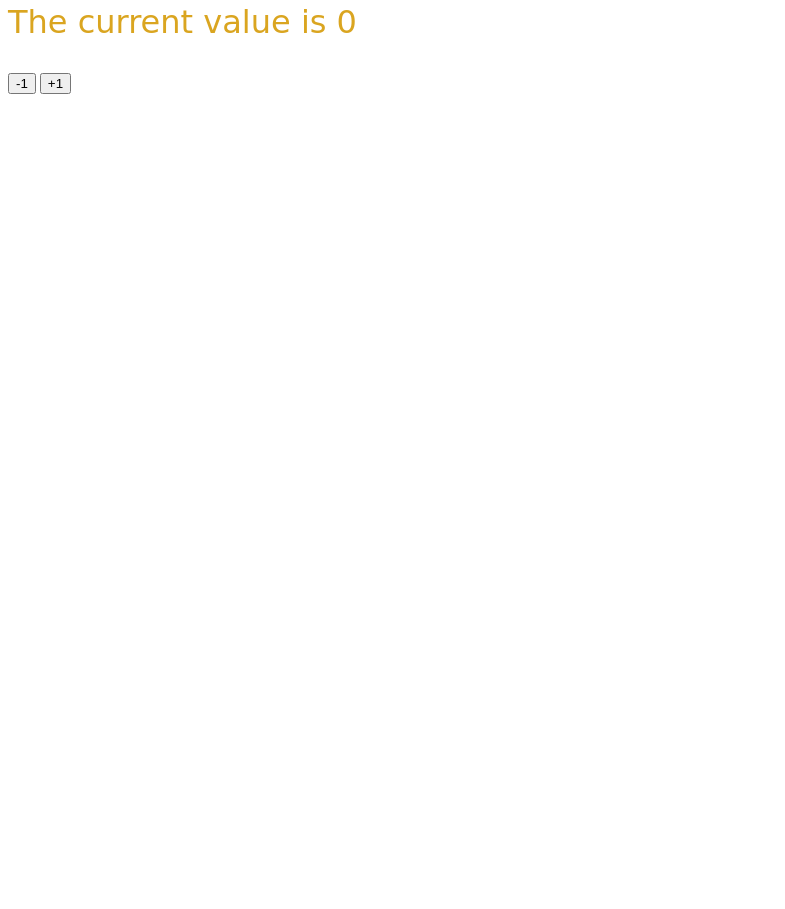
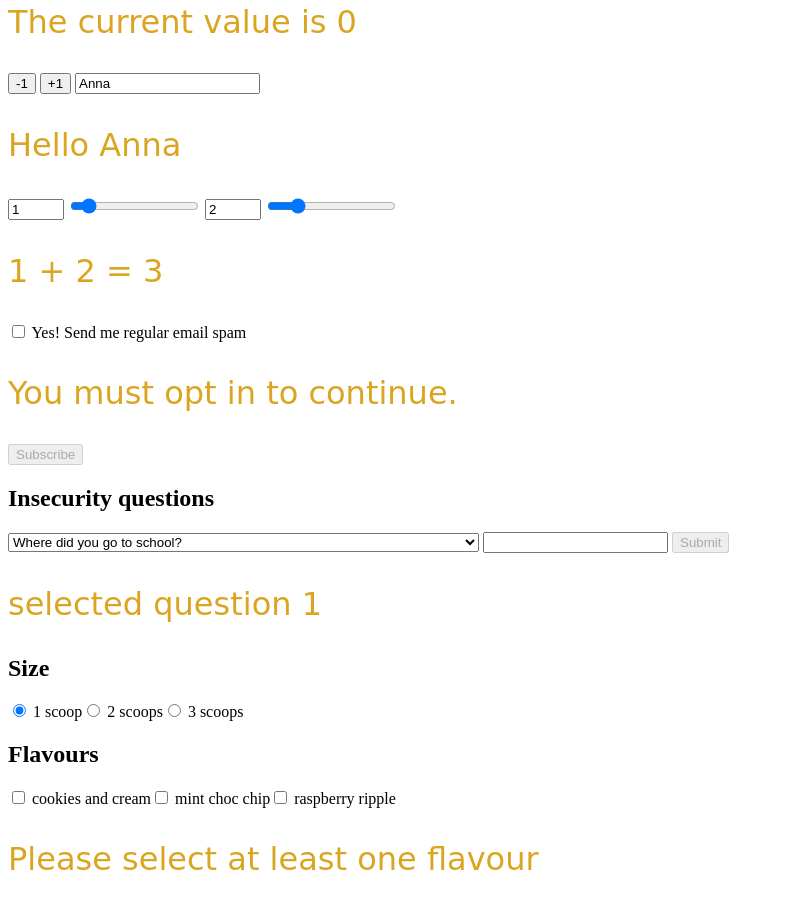
Before and after one commit to ecaterina99/Svelte, a SvelteKit app in the folder my-svelte-app/: page / in a window 1280 px wide. Shown: the part 1740-2649 px from the top of the page, without its empty margins (0-785 px from the left). Before the commit the page ends 1842 px from the top, so only its background shows below. Built offline with nearby package versions, Linux system fonts and the light colour scheme.

Commit message:
Add binding

```diff
--- a/my-svelte-app/src/routes/+page.svelte
+++ b/my-svelte-app/src/routes/+page.svelte
@@ -36,7 +36,7 @@
     };
 
     const colors = ['red', 'orange', 'yellow', 'green', 'blue', 'indigo', 'violet'];
-    let selected = $state(colors[0]);
+    let selectedColor = $state(colors[0]);
 
 
     import Thing from './Thing.svelte';
@@ -78,6 +78,52 @@
 
     import Stepper from './Stepper.svelte';
     let value = $state(0);
+
+    let name2 = "Anna";
+
+        let a = $state(1);
+        let b = $state(2);
+
+
+    let yes = $state(false);
+
+
+    //select bindings
+
+    let questions = [
+        {
+            id: 1,
+            text: `Where did you go to school?`
+        },
+        {
+            id: 2,
+            text: `What is your mother's name?`
+        },
+        {
+            id: 3,
+            text: `What is another personal fact that an attacker could easily find with Google?`
+        }
+    ];
+
+    let selected = $state();
+
+    let answer = $state('');
+
+    function handleSubmit(e) {
+        e.preventDefault();
+
+        alert(
+            `answered question ${selected.id} (${selected.text}) with "${answer}"`
+        );
+    }
+
+
+    //group binding
+    let scoops = $state(1);
+    let flavours = $state([]);
+
+    const formatter = new Intl.ListFormat('en', { style: 'long', type: 'conjunction' });
+
 
 </script>
 
@@ -132,9 +178,9 @@
 <div>
     {#each colors as color,i}
         <button
-                class:selected={selected===color}
+                class:selected={selectedColor===color}
                 style="background: {color}"
-            onclick={()=>selected=color}
+            onclick={()=>selectedColor=color}
            >{i+1}</button>
     {/each}
 
@@ -185,6 +231,114 @@
 />
 
 
+<input bind:value={name2}>
+<p>Hello {name2}</p>
+
+<label>
+    <input type="number" bind:value={a} min="0" max="10" />
+    <input type="range" bind:value={a} min="0" max="10" />
+</label>
+
+<label>
+    <input type="number" bind:value={b} min="0" max="10" />
+    <input type="range" bind:value={b} min="0" max="10" />
+</label>
+
+<p>{a} + {b} = {a + b}</p>
+
+<label>
+    <input type="checkbox" bind:checked={yes}>
+    Yes! Send me regular email spam
+</label>
+
+{#if yes}
+    <p>
+        Thank you. We will bombard your inbox and sell
+        your personal details.
+    </p>
+{:else}
+    <p>
+        You must opt in to continue.
+    </p>
+{/if}
+<button disabled={!yes}>Subscribe</button>
+
+<h2>Insecurity questions</h2>
+
+<form onsubmit={handleSubmit}>
+    <select
+            bind:value={selected}
+            onchange={() => answer = ''}
+    >
+        {#each questions as question}
+            <option value={question}>
+                {question.text}
+            </option>
+        {/each}
+    </select>
+
+    <input bind:value={answer} />
+
+    <button disabled={!answer} type="submit">
+        Submit
+    </button>
+</form>
+
+<p>
+    selected question {selected
+    ? selected.id
+    : '[waiting...]'}
+</p>
+
+
+<h2>Size</h2>
+
+{#each [1, 2, 3] as number}
+    <label>
+        <input
+                type="radio"
+                name="scoops"
+                value={number}
+                bind:group={scoops}
+        />
+
+        {number} {number === 1 ? 'scoop' : 'scoops'}
+    </label>
+{/each}
+
+<h2>Flavours</h2>
+
+{#each ['cookies and cream', 'mint choc chip', 'raspberry ripple'] as flavour}
+    <label>
+        <input
+                type="checkbox"
+                name="flavours"
+                value={flavour}
+                bind:group={flavours}
+        />
+        {flavour}
+    </label>
+{/each}
+
+<!-- or
+
+<select multiple bind:value={flavours}>
+	{#each ['cookies and cream', 'mint choc chip', 'raspberry ripple'] as flavour}
+		<option>{flavour}</option>
+	{/each}
+</select>
+-->
+
+{#if flavours.length === 0}
+    <p>Please select at least one flavour</p>
+{:else if flavours.length > scoops}
+    <p>Can't order more flavours than scoops!</p>
+{:else}
+    <p>
+        You ordered {scoops} {scoops === 1 ? 'scoop' : 'scoops'}
+        of {formatter.format(flavours)}
+    </p>
+{/if}
 
 
 <style>
```
